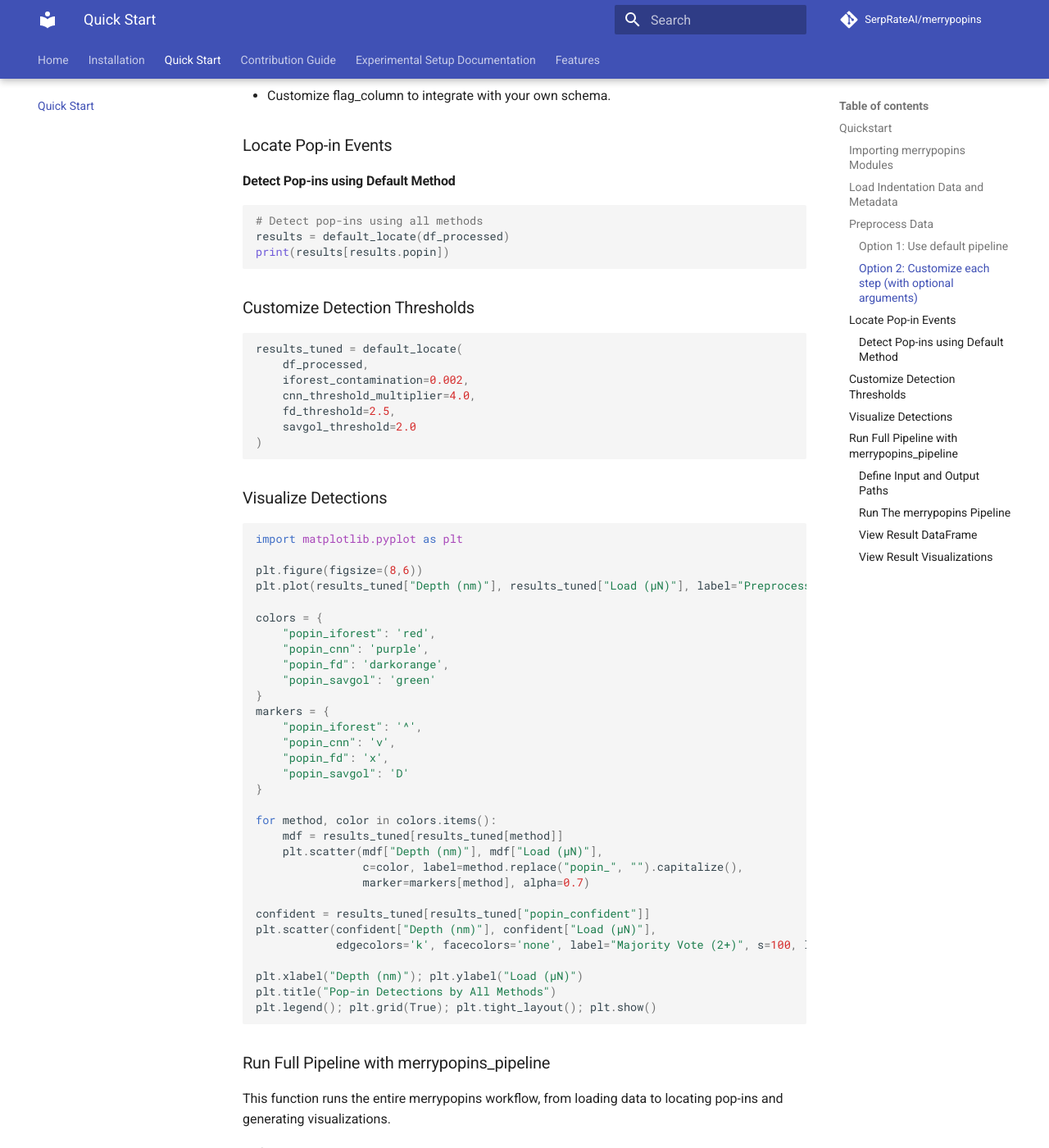
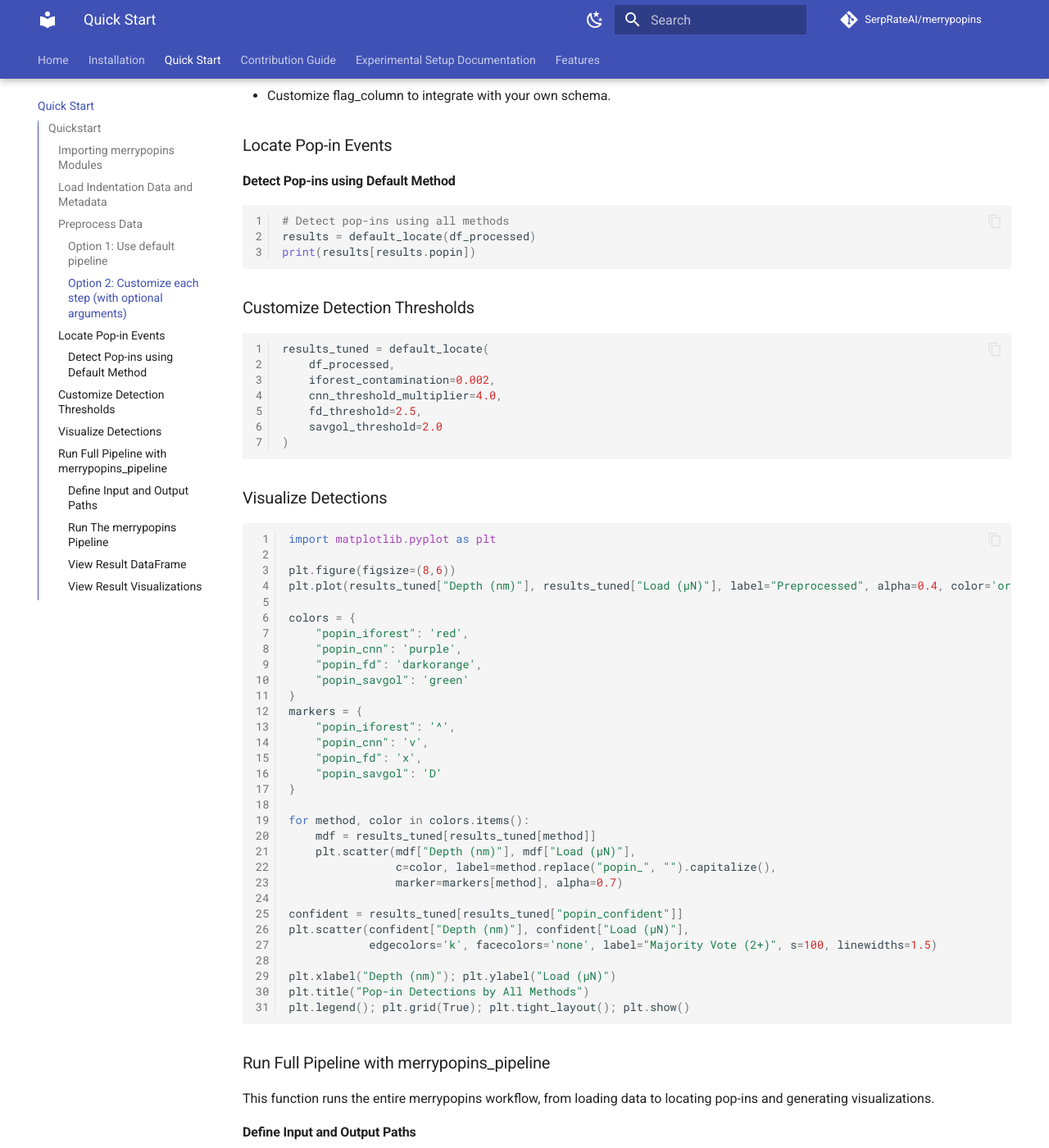
Before and after one commit to SerpRateAI/merrypopins, an MkDocs documentation site: the page built from docs/quickstart.md, in a window 1280 px wide and 1400 px high, scrolled down 1788 px. Shown: the whole window at 82% size. Built offline with MkDocs 1.6.1 and Material for MkDocs 9.7.7, drawn with Linux system fonts in a browser that asks for light colours; comment, search, counter and statistics services are not loaded; some of the changed text lies outside the part shown.

````diff
--- a/docs/quickstart.md
+++ b/docs/quickstart.md
@@ -2,7 +2,7 @@
 
 ### Importing merrypopins Modules
 
-```python
+```python linenums="1"
 from pathlib import Path
 from merrypopins.load_datasets import load_txt, load_tdm
 from merrypopins.preprocess import default_preprocess, remove_pre_min_load, rescale_data, finalise_contact_index
@@ -12,7 +12,7 @@ from merrypopins.make_dataset import merrypopins_pipeline
 
 ### Load Indentation Data and Metadata
 
-```python
+```python linenums="1"
 # 1) Load indentation data:
 data_file = Path("data/experiment1.txt")
 df = load_txt(data_file)
@@ -38,7 +38,7 @@ print(df_tdm_meta_channels.head(50))
 
 #### Option 1: Use default pipeline
 
-```python
+```python linenums="1"
 # This applies:
 # 1. Removes all rows before minimum Load
 # 2. Detects contact point and shifts Depth so contact = 0
@@ -52,7 +52,7 @@ print("Contact point index:", df_processed[df_processed["contact_point"]].index[
 
 #### Option 2: Customize each step (with optional arguments)
 
-```python
+```python linenums="1"
 # Step 1: Remove initial noise based on minimum Load
 df_clean = remove_pre_min_load(df, load_col="Load (µN)")
 
@@ -90,7 +90,7 @@ You can omit or modify any step depending on your data:
 
 #### Detect Pop-ins using Default Method
 
-```python
+```python linenums="1"
 # Detect pop-ins using all methods
 results = default_locate(df_processed)
 print(results[results.popin])
@@ -98,7 +98,7 @@ print(results[results.popin])
 
 ### Customize Detection Thresholds
 
-```python
+```python linenums="1"
 results_tuned = default_locate(
     df_processed,
     iforest_contamination=0.002,
@@ -110,7 +110,7 @@ results_tuned = default_locate(
 
 ### Visualize Detections
 
-```python
+```python linenums="1"
 import matplotlib.pyplot as plt
 
 plt.figure(figsize=(8,6))
@@ -150,7 +150,7 @@ This function runs the entire merrypopins workflow, from loading data to locatin
 
 #### Define Input and Output Paths
 
-```python
+```python linenums="1"
 # Define the text file that will be processed and output directory that will contain the visualization
 text_file = Path("datasets/6microntip_slowloading/grain9_6um_indent03_HL_QS_LC.txt")
 output_dir = Path("visualisations/6microntip_slowloading/grain9_6um_indent03_HL_QS_LC")
@@ -161,7 +161,7 @@ output_dir.mkdir(parents=True, exist_ok=True)
 
 #### Run The merrypopins Pipeline
 
-```python
+```python linenums="1"
 df_pipeline = merrypopins_pipeline(
     text_file,
     save_plot_dir=output_dir,
@@ -171,13 +171,13 @@ df_pipeline = merrypopins_pipeline(
 
 #### View Result DataFrame
 
-```python
+```python linenums="1"
 df_pipeline.head()
 ```
 
 #### View Result Visualizations
 
-```python
+```python linenums="1"
 # The pipeline generates plot in the specified output directory for the provided text file.
 from PIL import Image
 import matplotlib.pyplot as plt
--- a/mkdocs.yml
+++ b/mkdocs.yml
@@ -18,10 +18,20 @@ nav:
 
 theme:
   name: material
+  language: en
   palette:
-    scheme: default
-    primary: indigo
-    accent: indigo
+    - scheme: default
+      primary: indigo
+      accent: indigo
+      toggle:
+        icon: material/weather-night
+        name: Switch to dark mode
+    - scheme: slate
+      toggle:
+        icon: material/weather-sunny
+        name: Switch to light mode
+      primary: indigo
+      accent: lime
   features:
     - navigation.tabs
     - navigation.tabs.sticky
@@ -35,6 +45,10 @@ theme:
     - search.suggest
     - search.highlight
     - search.share
+    - toc.integrate
+    - content.tabs.link
+    - content.code.annotation
+    - content.code.copy
 
 plugins:
   - search
@@ -48,6 +62,12 @@ plugins:
 markdown_extensions:
   - pymdownx.highlight:
       anchor_linenums: true
+  - pymdownx.inlinehilite
+  - admonition
+  - pymdownx.arithmatex:
+      generic: true
+  - footnotes
+  - pymdownx.mark
   - pymdownx.superfences
   - pymdownx.caret
   - pymdownx.mark
@@ -60,3 +80,12 @@ markdown_extensions:
   - pymdownx.tasklist:
       custom_checkbox: true
   - pymdownx.details
+  - attr_list
+
+extra:
+  social:
+    - icon: fontawesome/brands/github-alt
+      link: https://github.com/SerpRateAI/merrypopins
+
+copyright: |
+  &copy; 2025 <a href="https://github.com/SerpRateAI/merrypopins" target="_blank" rel="noopener">Merrypopins</a>
````
